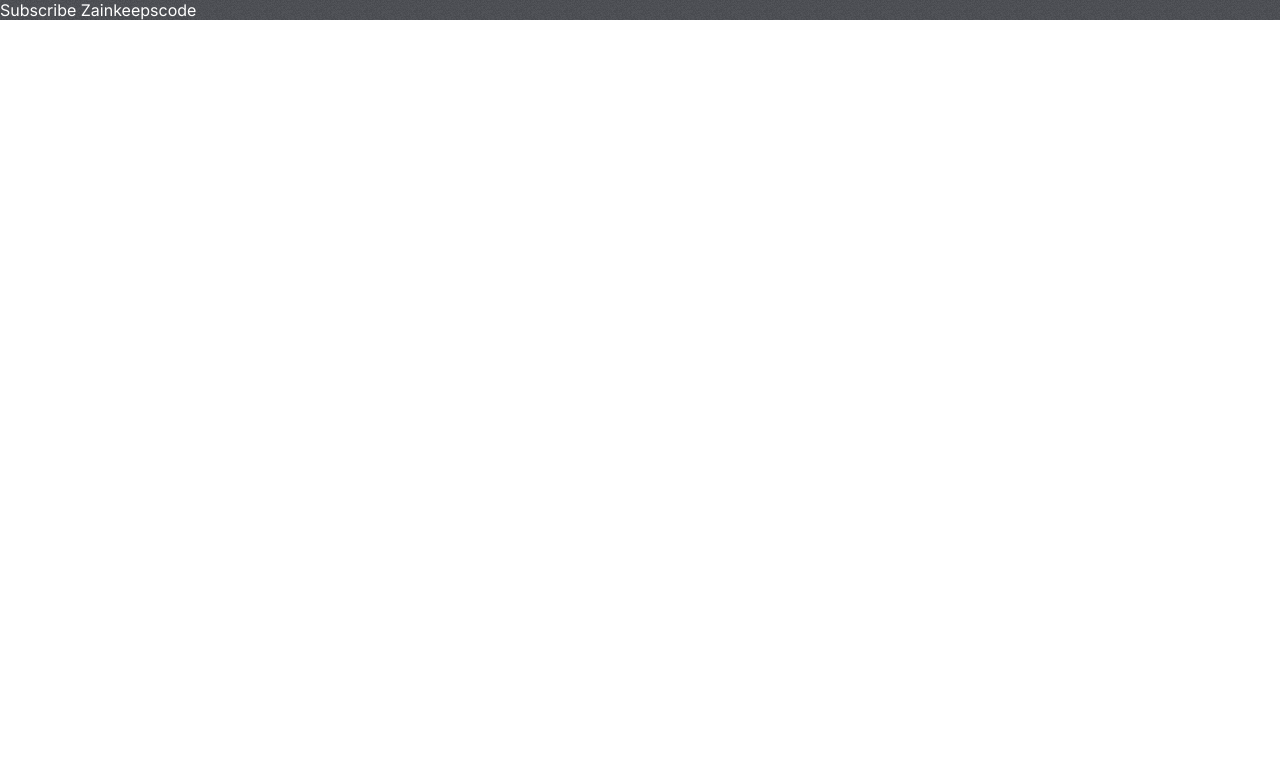
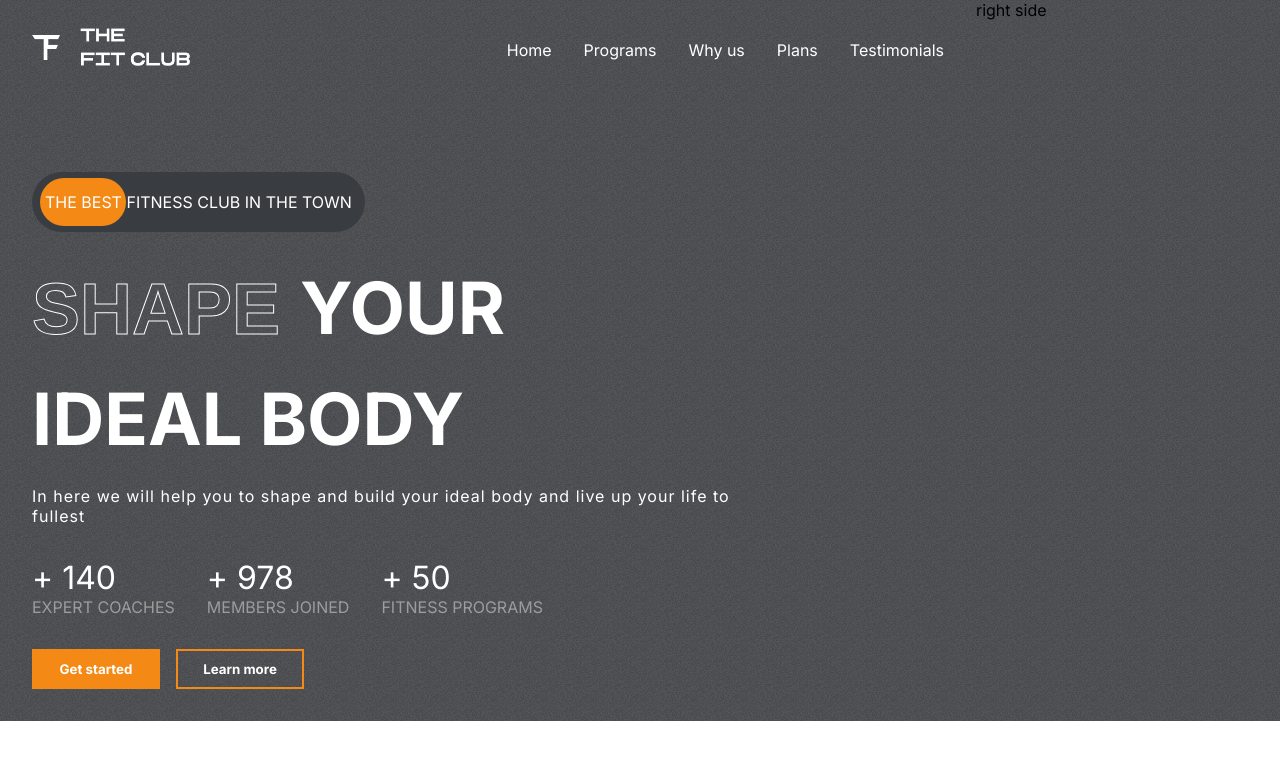
Before and after one commit to masud001/fitness, a React (Create React App) app: page / in a window 1280 px wide. Shown: the top 760 px of the page. Built offline with nearby package versions, Linux system fonts and the light colour scheme.

Commit message:
hero left section done

```diff
--- a/src/App.css
+++ b/src/App.css
@@ -21,3 +21,23 @@
 ::-webkit-scrollbar{
   display: none;
 }
+
+.stroke-text{
+  color: transparent;
+  font-family: Arial, Helvetica, sans-serif;
+  -webkit-text-stroke-width: 1px;
+  -webkit-text-stroke-color: white;
+}
+.btn{
+  background-color: white;
+  padding: 0.5rem;
+  font-weight: bold;
+  border: 4px solid transparent;
+  transition: 3ms all;
+  display: flex;
+  align-items: center;
+  justify-content: center;
+}
+.btn{
+  cursor: pointer;
+}
--- a/src/App.js
+++ b/src/App.js
@@ -1,10 +1,11 @@
 import './App.css';
+import Hero from './Components/Hero/Hero';
 function App() {
-  return (
-    <div className="App">
-          <span style={{color: 'white'}}>Subscribe Zainkeepscode</span>
-    </div>
-  );
+	return (
+		<div className='App'>
+			<Hero />
+		</div>
+	);
 }
 
 export default App;
--- /dev/null
+++ b/src/Components/Header/Header.css
@@ -0,0 +1,18 @@
+.header{
+    display: flex;
+    justify-content: space-between;
+}
+.logo{
+    width: 10rem;
+    height: 3rem;
+}
+.header-menu{
+    list-style: none;
+    display: flex;
+    gap: 2rem;
+    color: white;
+}
+.header-menu>li:hover{
+    color: var(--orange);
+        cursor: pointer;
+}
--- /dev/null
+++ b/src/Components/Header/Header.jsx
@@ -0,0 +1,20 @@
+import React from 'react';
+import logo from '../../assets/logo.png';
+import './Header.css';
+const Header = () => {
+	return (
+		<div className='header'>
+			<img className='logo' src={logo} alt='main-logo' />
+			{/* menu items  */}
+			<ul className='header-menu'>
+				<li>Home</li>
+				<li>Programs</li>
+				<li> Why us </li>
+				<li>Plans</li>
+				<li>Testimonials</li>
+			</ul>
+		</div>
+	);
+};
+
+export default Header;
--- /dev/null
+++ b/src/Components/Hero/Hero.css
@@ -0,0 +1,93 @@
+.hero{
+    display: flex;
+    justify-content: space-between;
+}
+.left-hero{
+    padding: 2rem;
+    padding-top: 1.5rem;
+    flex: 3;
+    display: flex;
+    gap: 2rem;
+    flex-direction: column;
+}
+.right-hero{
+    flex: 1;
+}
+.the-best-ad{
+    margin-top: 4rem;
+    background-color: #393d42;
+    border-radius: 4rem;
+    width: fit-content;
+    text-transform: uppercase;
+    padding: 20px 13px;
+    color: white;
+    position: relative;
+    display: flex;
+    align-items: center;
+    justify-content: flex-start;
+}
+.the-best-ad>span{
+    z-index: 2;
+}
+.the-best-ad > div{
+    position: absolute;
+    background-color: var(--orange);
+    width: 5.4rem;
+    height: 80%;
+    left: 8px;
+    border-radius: 3rem;
+    z-index: 1;
+}
+
+.hero-text{
+    display: flex;
+    flex-direction: column;
+    gap: 1.5rem;
+    text-transform: uppercase;
+    font-size: 4.5rem;
+    font-weight: bold;
+    color: white;
+    text-overflow: inherit;
+}
+.hero-text>div:nth-of-type(3){
+    font-size: 1rem;
+    text-transform: none;
+    font-weight: 200;
+    letter-spacing: 1px;
+    width: 80%;
+}
+
+
+.figures{
+    display: flex;
+    gap:2rem;
+}
+.figures>div{
+    display: flex;
+    flex-direction: column;
+}
+.figures>div>span:nth-of-type(1){
+    font-size: 2rem;
+    color: white;
+}
+.figures>div>span:nth-of-type(2){
+    color: var(--gray);
+    text-transform: uppercase;
+}
+
+.hero-buttons{
+    display: flex;
+    gap: 1rem;
+    font-weight: normal;
+}
+.hero-buttons>:nth-child(1){
+    width: 8rem;
+    color: white;
+    background-color: var(--orange);
+}
+.hero-buttons>:nth-child(2){
+    width: 8rem;
+    color: white;
+    background-color: transparent;
+    border: 2px solid var(--orange);
+}
--- /dev/null
+++ b/src/Components/Hero/Hero.jsx
@@ -0,0 +1,54 @@
+import React from 'react';
+import Header from '../Header/Header';
+import './Hero.css';
+const Hero = () => {
+	return (
+		<div className='hero'>
+			<div className='left-hero'>
+				<Header />
+				<div className='the-best-ad'>
+					<div className=''></div>
+					<span className=''>THE BEST FITNESS CLUB IN THE TOWN</span>
+				</div>
+				<div className='hero-text'>
+					<div className=''>
+						<span className='stroke-text'>shape </span>
+						<span>your</span>
+					</div>
+					<div className=''>
+						<span>ideal body</span>
+					</div>
+					<div className=''>
+						<span>
+							In here we will help you to shape and build your ideal body and live up
+							your life to fullest
+						</span>
+					</div>
+				</div>
+				{/* figures */}
+				<div className='figures'>
+					<div>
+						<span>+ 140</span>
+						<span>EXPERT COACHES</span>
+					</div>
+					<div>
+						<span>+ 978 </span>
+						<span>MEMBERS JOINED</span>
+					</div>
+					<div>
+						<span>+ 50</span>
+						<span>FITNESS PROGRAMS</span>
+					</div>
+				</div>
+				{/* hero buttons  */}
+				<div className='hero-buttons'>
+					<button className='btn'>Get started</button>
+					<button className='btn'>Learn more</button>
+				</div>
+			</div>
+			<div className='right-hero'>right side</div>
+		</div>
+	);
+};
+
+export default Hero;
```
